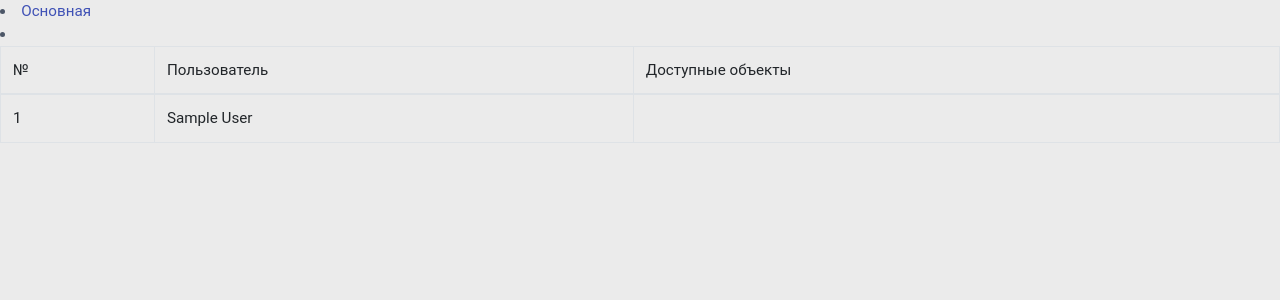
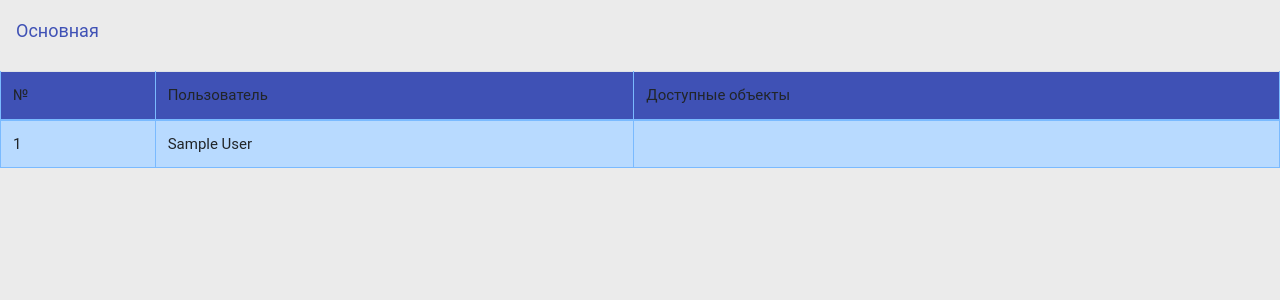
Before and after one commit to artursaliyev/core_blog, a Django app: page /user/ in a window 1280 px wide. Shown: the top 300 px of the page. Run offline with Django 3.2, Linux system fonts and the light colour scheme; the visitor is signed in with stand-in values (Sample User, id 1); data comes from the database, SQL or seed files in the repository; data that the repository does not hold is empty; some libraries are stand-ins or nearby versions.

Commit message:
midifiaction admin panel

```diff
--- a/core/settings.py
+++ b/core/settings.py
@@ -141,7 +141,7 @@
 
 LOGOUT_REDIRECT_URL = '/'
 
-DEBUG =False
+DEBUG =True
 
 
 """Если True, SecurityMiddleware устанавливает заголовок X-Content-Type-Options: nosniff во всех ответах,
--- a/static/css/simple-sidebar.css
+++ b/static/css/simple-sidebar.css
@@ -222,3 +222,7 @@
   width: 41px;
 
 }
+
+.table  tr td{
+  font-size: 15px;
+}
--- a/templates/base.html
+++ b/templates/base.html
@@ -11,9 +11,10 @@
 
     {% block css %}
     <link href="{% static 'css/bootstrap.css' %}" rel="stylesheet">
-    <link href="{% static 'css/simple-sidebar.css' %}" rel="stylesheet">
     <link href="{% static 'css/icons.css' %}" rel="stylesheet" type="text/css">
     <link href="{% static 'css/style.css' %}" rel="stylesheet" type="text/css">
+    <link href="{% static 'css/simple-sidebar.css' %}" rel="stylesheet">
+
     {% endblock %}
     {% block extend_css %}
     {% endblock %}
@@ -21,15 +22,13 @@
 </head>
 
 <body>
-
+  <ol class="breadcrumb" style="font-size: large">
     {% block navbar %}
-     <ol class="breadcrumb" style="font-size: large">
       <li>Основная</li>
       <li><a href="{% url 'blog:user_list' %}">Пользователи</a></li>
       <li><a href="{% url 'accounts:logout_view' %}">Выйти из системы</a></li>
-    </ol>
     {% endblock %}
-
+</ol>
     <div id="wrapper">
 
         {% block side_bar %}
--- a/templates/user_list.html
+++ b/templates/user_list.html
@@ -10,8 +10,8 @@
 
 {% block content %}
 
-<table class="table table-bordered">
-    <thead>
+<table class="table table-bordered table-hover table-primary">
+    <thead class="bg-primary">
     <tr>
         <td>№</td>
         <td>Пользователь</td>
```
Also changed, not shown: templates/upload-detail.html (+10 -6 lines).
